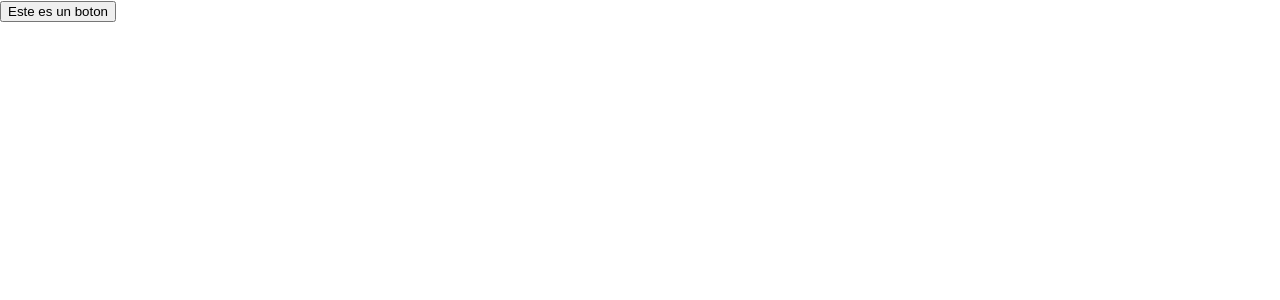
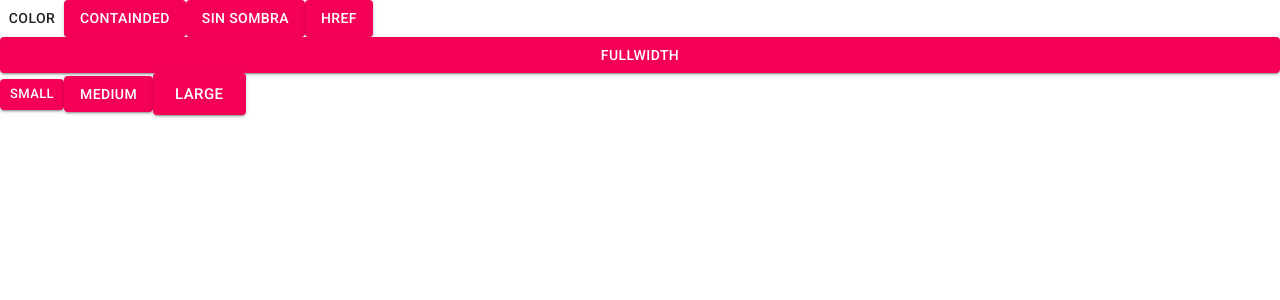
Before and after one commit to MarqCervMartin/Training-Front, a React (Create React App) app in the folder disenio-material/: page / in a window 1280 px wide. Shown: the top 300 px of the page. Built offline with nearby package versions, Linux system fonts and the light colour scheme.

Commit message:
Diferentes tipos de botones

```diff
--- a/disenio-material/src/App.jsx
+++ b/disenio-material/src/App.jsx
@@ -1,10 +1,50 @@
 // IMPORTANDO UN BOTON
 import Button from '@material-ui/core/Button'
+
+
+
+
+
+//SEGUNDA OPCION PARA IMPORTAR
+//import {Button} from '@material-ui/core'
+
 
 function App() {
   return (
     <div>
-      <button>Este es un boton</button>
+      <Button color="default">
+        Color
+      </Button>
+
+      <Button variant="contained" color="secondary">
+        Containded
+      </Button>
+
+      <Button variant="contained" color="secondary" disableElevation>
+        Sin Sombra
+      </Button>
+
+      <Button variant="contained" color="secondary" href="https://google.com">
+        href
+      </Button>
+
+      <Button variant="contained" color="secondary" fullWidth>
+        fullwidth
+      </Button>
+
+      <Button variant="contained" color="secondary" size="small">
+        small
+      </Button>
+
+      <Button variant="contained" color="secondary" size="medium">
+        medium
+      </Button>
+
+      <Button variant="contained" color="secondary" size="large">
+        large
+      </Button>
+
+
     </div>
   );
 }
```
